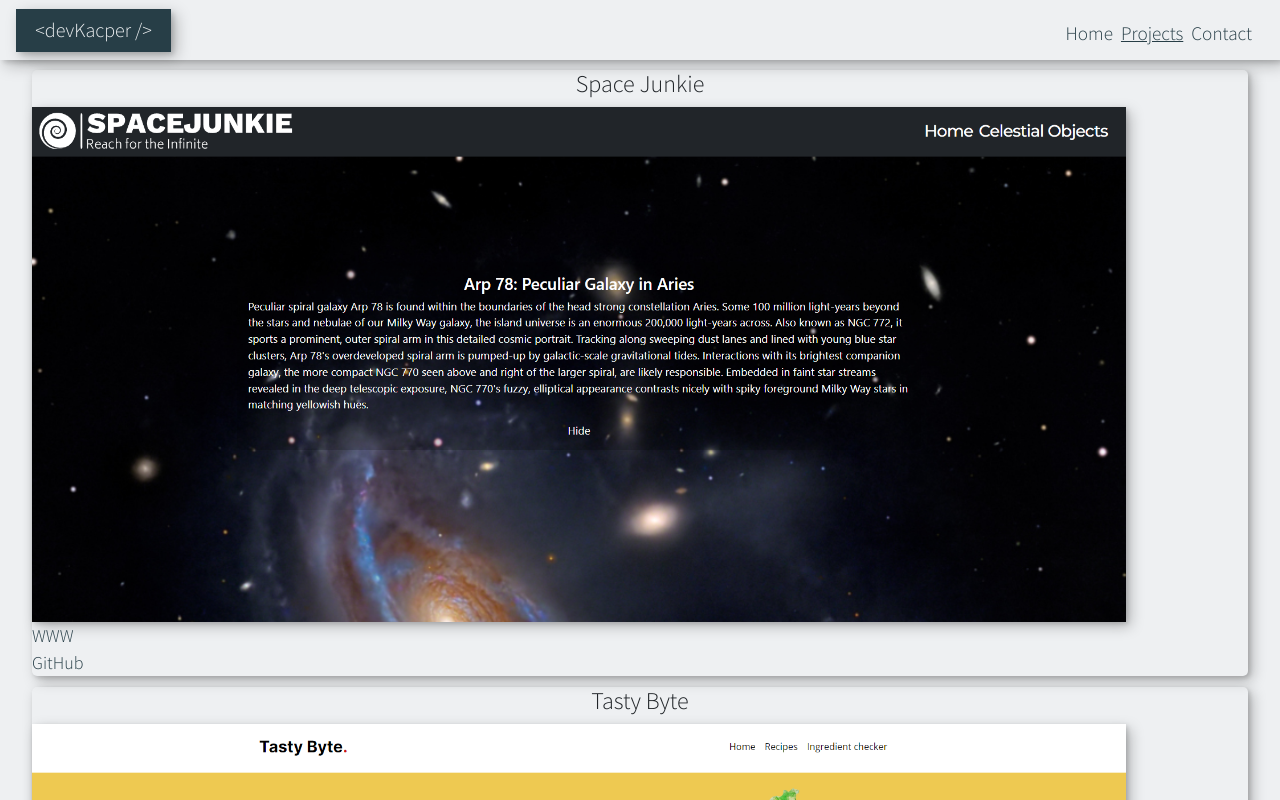
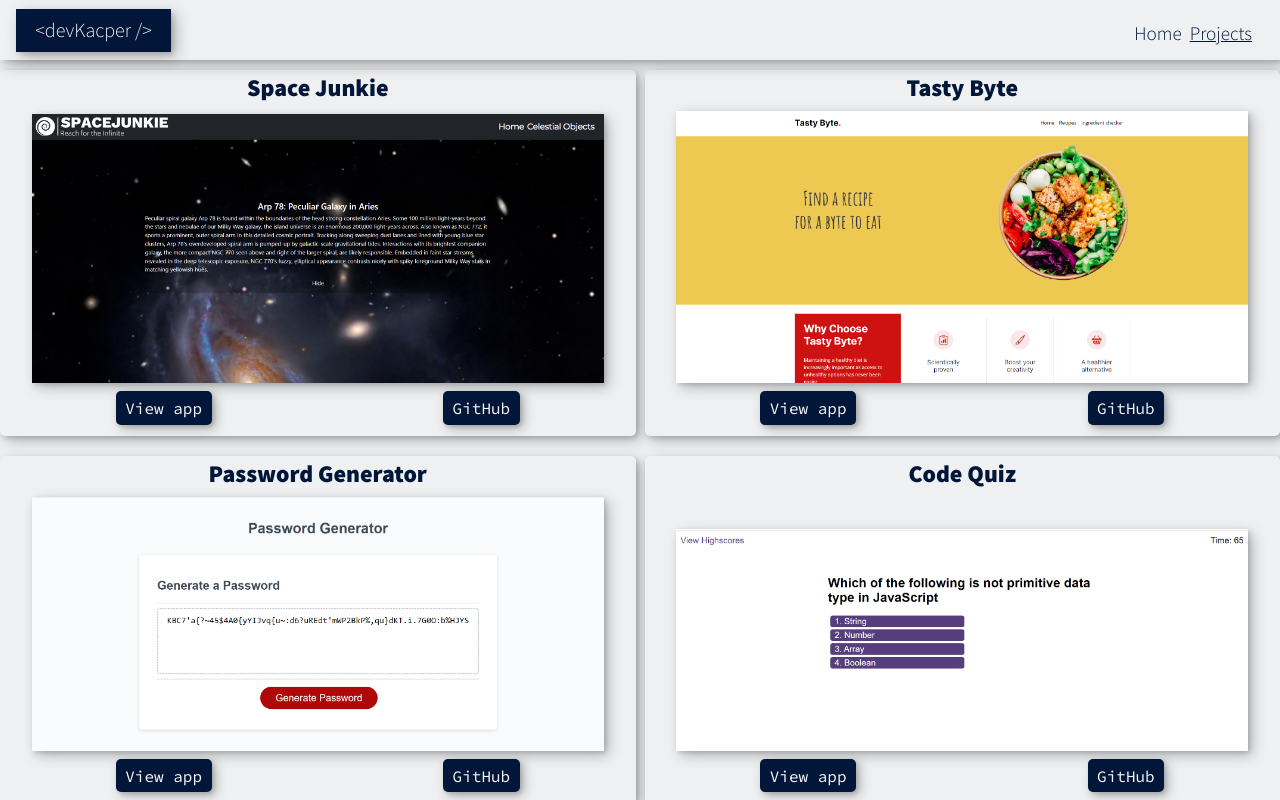
Before and after one commit to Kacperski81/react-portfolio, a React (Create React App) app: page /projects in a window 1280 px wide. Shown: the top 800 px of the page. Built offline with nearby package versions, Linux system fonts and the light colour scheme.

Commit message:
finished projects site

```diff
--- a/src/app.css
+++ b/src/app.css
@@ -96,6 +96,10 @@ a {
     cursor: pointer;
 }
 
+a:hover {
+    color: var(--clr-dark);
+}
+
 .brand a {
     color: var(--clr-lignt) !important;
     text-decoration: none;
@@ -103,6 +107,7 @@ a {
 
 .active-link {
     text-decoration: underline;
+    color: var(--clr-dark);
 }
 
 .projectCard {
@@ -118,7 +123,7 @@ footer p {
     padding: .8rem;
 }
 
-@media (max-width: 768px) {
+@media (max-width: 600px) {
     .nav-hamburger {
         justify-content: center;
     }
--- a/src/components/Footer.js
+++ b/src/components/Footer.js
@@ -10,7 +10,7 @@ const FooterWrapper = styled.footer`
 function Footer() {
     return (
         <FooterWrapper>
-            <p>&copy;Marcin Kacperski</p>
+            <p>&copy;kacperski81@gmail.com</p>
         </FooterWrapper>
     )
 }
--- a/src/components/Header.js
+++ b/src/components/Header.js
@@ -24,9 +24,9 @@ function Header() {
                         <Nav.Item>
                             <NavLink style={styles.navLink} className={({isActive}) => isActive ? 'active-link' : null } to="/projects">Projects</NavLink>
                         </Nav.Item>
-                        <Nav.Item>
+                        {/* <Nav.Item>
                             <NavLink style={styles.navLink} className={({isActive}) => isActive ? 'active-link' : null } to="/contact">Contact</NavLink>
-                        </Nav.Item>
+                        </Nav.Item> */}
                     </Nav>
                 </Navbar.Collapse>
             </Navbar>
--- a/src/components/Project.js
+++ b/src/components/Project.js
@@ -1,33 +1,90 @@
-import styled from "styled-components";
+import styled, {createGlobalStyle} from "styled-components";
+
+const GlobalSyle = createGlobalStyle`
+    :root {
+        --ff-primary: 'Source Sans Pro', sans-serif;
+        --ff-secondary: 'Source Code Pro', monospace;
+
+        --fw-reg: 300;
+        --fw-med: 600;
+        --fw-bold: 900;
+
+        --clr-background: #eef0f2;
+        --clr-light: #eef0f2;
+        --clr-dark: #011638;
+        --clr-accent: #104547;
+        --clr-font: #f8f8f8;
+
+        --fs-h1: 2.5rem;
+        --fs-h2: 2.125rem;
+        --fs-h3: 1.5rem;
+        --fs-body: 1.2rem;
+
+        --bs: 0.25em 0.25em 0.75em rgba(0,0,0,.25),
+              0.125em 0.125em 0.25em rgba(0,0,0,.15);
+    }
+`
 
 const ProjectCard = styled.div`
+    background-color: var(--clr-light);
+    color: var(--clr-dark);
     width: 95%;
     display: flex;
     flex-direction: column;
+    justify-content: space-between;
     margin: 0 auto;
+    padding: .2em 0;
     border-radius: 5px;
-    box-shadow: 0.25em 0.25em 0.75em rgba(0,0,0,.25),
-                0.125em 0.125em 0.25em rgba(0,0,0,.15);
+    box-shadow: var(--bs);
+    margin-bottom: .6em;
 
-    :not(:last-child) {
-        margin-bottom: .6em;
+    // :not(:last-child) {
+    //     margin-bottom: .6em;
+    // }
+
+    @media(min-width: 768px) {
+        flex: 1 500px;
     }
 `
 
 const CardTitle = styled.h3`
     flex: 1;
-    font-size: 1.5rem;
+    font-size: var(--fs-h3);
+    font-weight: var(--fw-med);
     text-align: center;
 `
 
 const CardImage = styled.img`
     flex: 1;
-    box-shadow: 0.25em 0.25em 0.75em rgba(0,0,0,.25),
-                0.125em 0.125em 0.25em rgba(0,0,0,.15);
+    margin: 0 auto;
+    box-shadow: var(--bs);
+`
+
+const ProjectLinks = styled.div`
+    display: flex;
+    justify-content: space-around;
 `
 
 const UrlLink = styled.a`
+    font-family: var(--ff-secondary);
+    font-size: 1rem;
     text-decoration: none;
+    color: var(--clr-font);
+    padding: .3em .6em;
+    background: var(--clr-dark);
+    border-radius: 5px;
+    margin: .5em 0;
+    cursor: pointer;
+    box-shadow: var(--bs);
+
+    :hover {
+        background-color: var(--clr-font);
+        color: #000;
+        font-weigth: var(--fw-bold);
+        text-decoration: none;
+        transition:
+
+    }
 `
 
 const GitHubLink = styled(UrlLink)`
@@ -37,12 +94,17 @@ const GitHubLink = styled(UrlLink)`
 function Project(props) {
 
     return (
+        <>
+        <GlobalSyle />
         <ProjectCard>
             <CardTitle>{props.projectData.title}</CardTitle>
             <CardImage src={props.projectData.image} />
-            <UrlLink href={props.projectData.linkToDeployed} target="_blank">WWW</UrlLink>
-            <GitHubLink href={props.projectData.linkToGitHub} target="_blank">GitHub</GitHubLink>
+            <ProjectLinks>
+                <UrlLink href={props.projectData.linkToDeployed} target="_blank">View app</UrlLink>
+                <GitHubLink href={props.projectData.linkToGitHub} target="_blank">GitHub</GitHubLink>
+            </ProjectLinks>
         </ProjectCard>
+        </>
     )
 }
 
--- a/src/components/Projects.js
+++ b/src/components/Projects.js
@@ -3,9 +3,12 @@ import Project from "./Project";
 import styled from "styled-components";
 
 const ProjectsWrapper = styled.div`
-    @media(min-width: 768px);
-    display: flex;
-    flex-wrap: wrap;
+    @media(min-width: 768px) {
+        display: flex;
+        flex-wrap: wrap;
+        gap: .5em;
+        margin: 0 auto;
+    }
 
 `
 
```
